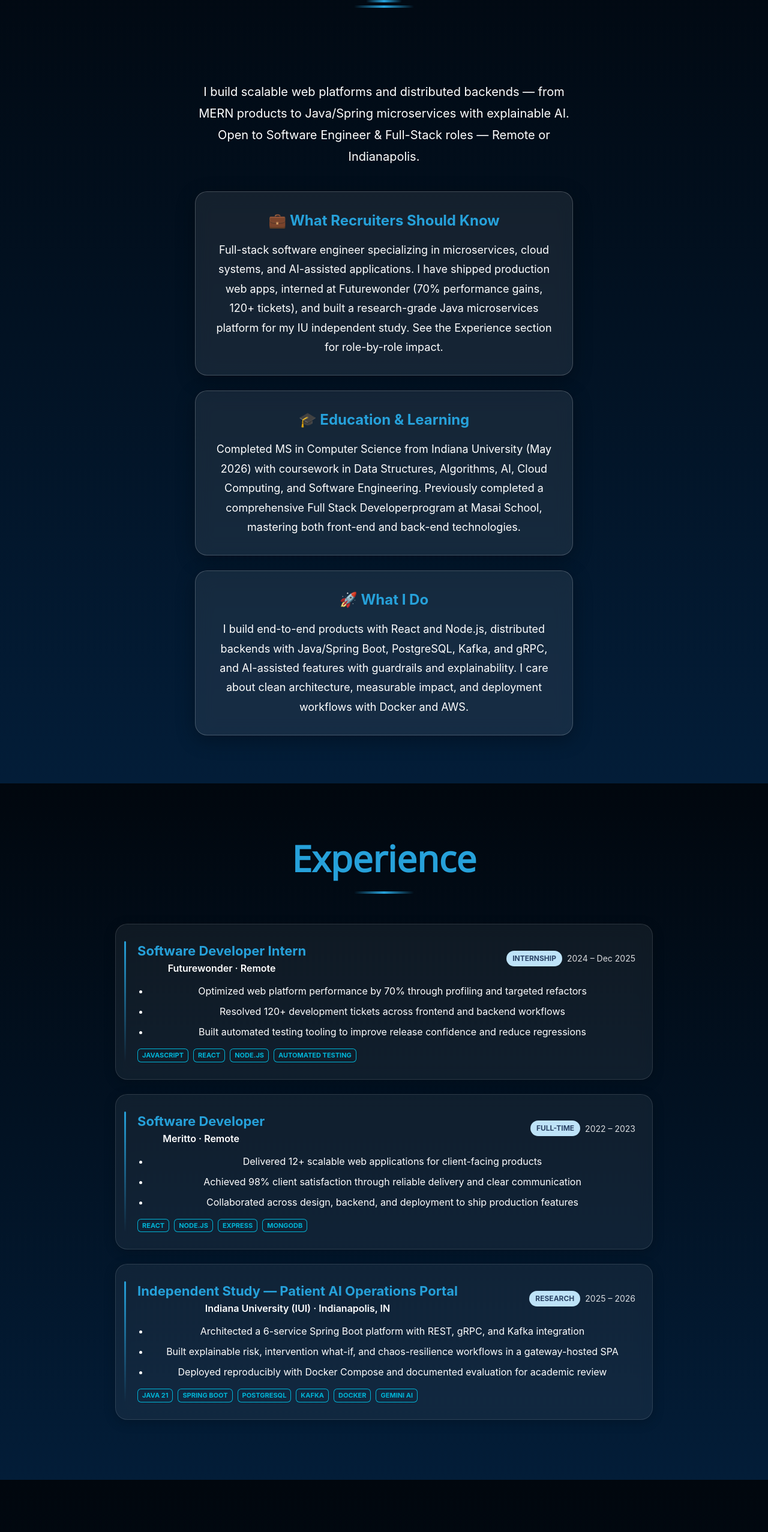
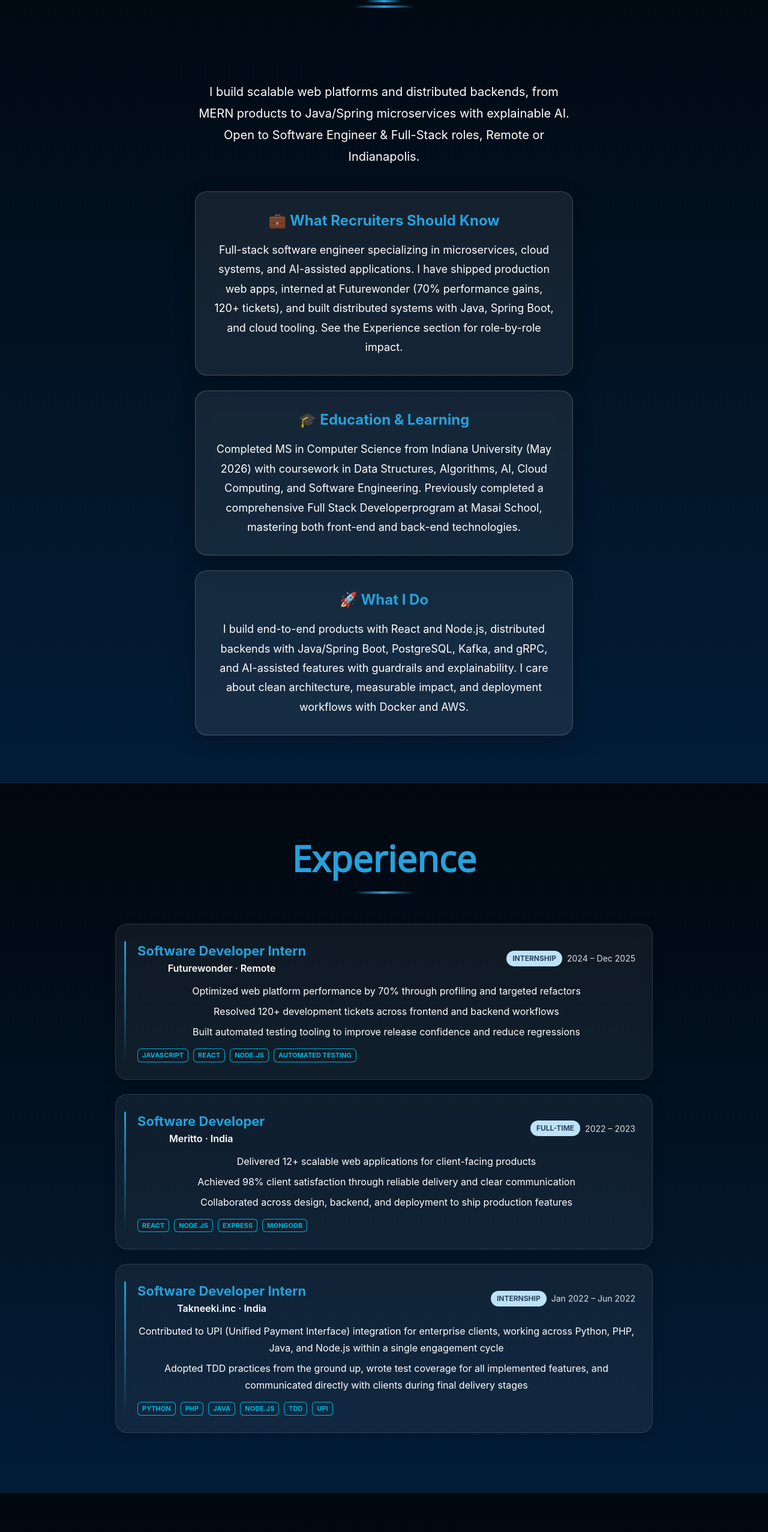
Before and after one commit to zeeshani26/zeeshani26.github.io, a React (Create React App) app in the folder portfolio/: page / in a window 1280 px wide. Shown: the part 980-3534 px from the top of the page at 60% size. Built offline with nearby package versions, Linux system fonts and the light colour scheme; a web font is replaced by a local one.

Commit message:
Added New Project

```diff
--- a/portfolio/public/index.html
+++ b/portfolio/public/index.html
@@ -7,7 +7,7 @@
     <meta name="theme-color" content="#26A1DA" />
     <meta
       name="description"
-      content="Zeeshan Ilahi — Full-stack software engineer (MS CS, Indiana University). Microservices, React, Java/Spring Boot, cloud, and AI-assisted systems. Open to software engineering roles."
+      content="Zeeshan Ilahi, Full-stack software engineer (MS CS, Indiana University). Microservices, React, Java/Spring Boot, cloud, and AI-assisted systems. Open to software engineering roles."
     />
     <meta name="author" content="Zeeshan Ilahi" />
     <meta name="keywords" content="Zeeshan Ilahi, Software Engineer, Full Stack Developer, React, Java, Spring Boot, Microservices, Indianapolis" />
--- a/portfolio/src/components/about/about.jsx
+++ b/portfolio/src/components/about/about.jsx
@@ -117,8 +117,8 @@ export default function About() {
                 lineHeight="1.8"
               >
                 {PERSONAL_INFO.tagline}. I have shipped production web apps, interned at Futurewonder
-                (70% performance gains, 120+ tickets), and built a research-grade Java microservices
-                platform for my IU independent study. See the Experience section for role-by-role impact.
+                (70% performance gains, 120+ tickets), and built distributed systems with Java, Spring Boot,
+                and cloud tooling. See the Experience section for role-by-role impact.
               </Text>
             </Box>
 
--- a/portfolio/src/components/experience/experience.jsx
+++ b/portfolio/src/components/experience/experience.jsx
@@ -100,20 +100,18 @@ export default function Experience() {
               </Flex>
             </Flex>
 
-            <Box as="ul" pl="20px" mb="14px">
+            <Flex flexDirection="column" gap="6px" mb="14px">
               {role.highlights.map((item, i) => (
-                <Box
-                  as="li"
+                <Text
                   key={i}
                   fontSize={{ base: "15px", md: "16px" }}
                   color={textColor}
                   lineHeight="1.75"
-                  mb="6px"
                 >
                   {item}
-                </Box>
+                </Text>
               ))}
-            </Box>
+            </Flex>
 
             <Flex gap="8px" flexWrap="wrap">
               {role.tech.map((tech) => (
--- a/portfolio/src/constants/experience.js
+++ b/portfolio/src/constants/experience.js
@@ -15,7 +15,7 @@ export const EXPERIENCE = [
   {
     title: "Software Developer",
     company: "Meritto",
-    location: "Remote",
+    location: "India",
     period: "2022 – 2023",
     type: "Full-time",
     highlights: [
@@ -26,16 +26,15 @@ export const EXPERIENCE = [
     tech: ["React", "Node.js", "Express", "MongoDB"],
   },
   {
-    title: "Independent Study — Patient AI Operations Portal",
-    company: "Indiana University (IUI)",
-    location: "Indianapolis, IN",
-    period: "2025 – 2026",
-    type: "Research",
+    title: "Software Developer Intern",
+    company: "Takneeki.inc",
+    location: "India",
+    period: "Jan 2022 – Jun 2022",
+    type: "Internship",
     highlights: [
-      "Architected a 6-service Spring Boot platform with REST, gRPC, and Kafka integration",
-      "Built explainable risk, intervention what-if, and chaos-resilience workflows in a gateway-hosted SPA",
-      "Deployed reproducibly with Docker Compose and documented evaluation for academic review",
+      "Contributed to UPI (Unified Payment Interface) integration for enterprise clients, working across Python, PHP, Java, and Node.js within a single engagement cycle",
+      "Adopted TDD practices from the ground up, wrote test coverage for all implemented features, and communicated directly with clients during final delivery stages",
     ],
-    tech: ["Java 21", "Spring Boot", "PostgreSQL", "Kafka", "Docker", "Gemini AI"],
+    tech: ["Python", "PHP", "Java", "Node.js", "TDD", "UPI"],
   },
 ];
--- a/portfolio/src/constants/personalInfo.js
+++ b/portfolio/src/constants/personalInfo.js
@@ -22,10 +22,10 @@ export const PERSONAL_INFO = {
     "Full-stack software engineer specializing in microservices, cloud systems, and AI-assisted applications",
 
   headline:
-    "I build scalable web platforms and distributed backends — from MERN products to Java/Spring microservices with explainable AI.",
+    "I build scalable web platforms and distributed backends, from MERN products to Java/Spring microservices with explainable AI.",
 
   openToWork: true,
-  availability: "Open to Software Engineer & Full-Stack roles — Remote or Indianapolis",
+  availability: "Open to Software Engineer & Full-Stack roles, Remote or Indianapolis",
 
   heroTitles: [
     "Full Stack Software Engineer.",
```
Also changed, not shown: portfolio/public/manifest.json.
